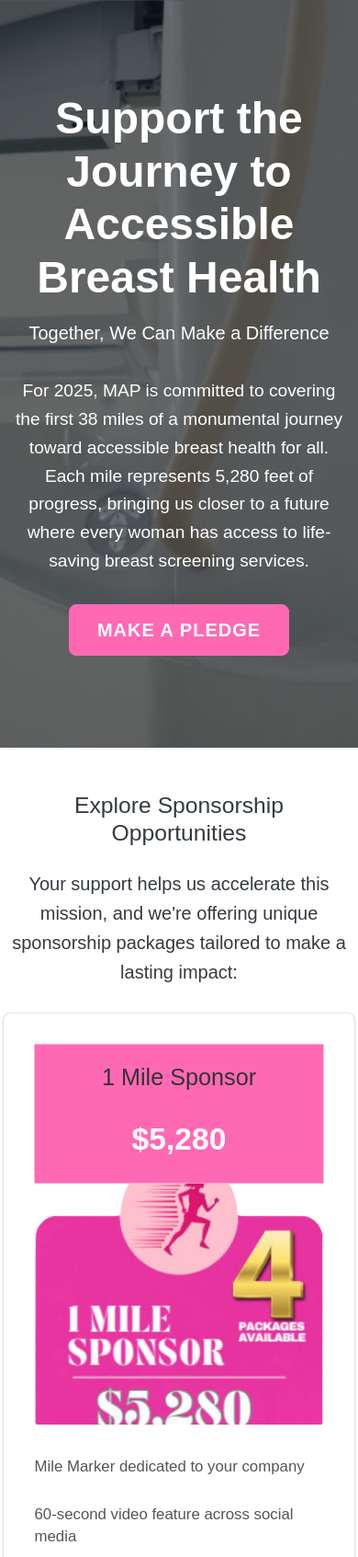
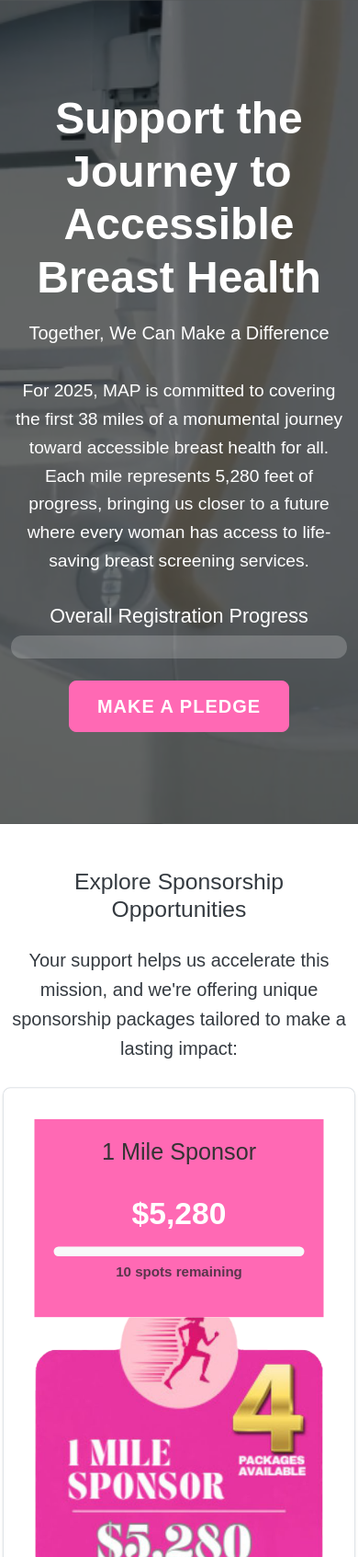
Before and after one commit to salutethegenius/map-bahamas-breast-cancer-platform, a Flask app: page / in a window 390 px wide. Shown: the part 66-1759 px from the top of the page at 92% size. Run offline with Flask 3, Linux system fonts and the light colour scheme; data that the repository does not hold is empty.

Commit message:
Agent query: Please verify the following: 1. Is the Black Friday spots remaining display removed? 2. Is the 1 Mile Package showing spots remaining? 3. Is the overall progress bar visible in the hero section?

```diff
--- a/static/css/style.css
+++ b/static/css/style.css
@@ -404,4 +404,20 @@ body {
     .package-card {
         margin-bottom: 20px;
     }
+.overall-progress {
+    max-width: 600px;
+    margin: 0 auto;
 }
+
+.overall-progress .progress {
+    height: 25px;
+    border-radius: 12px;
+    background-color: rgba(255, 255, 255, 0.2);
+}
+
+.overall-progress .progress-bar {
+    font-size: 14px;
+    line-height: 25px;
+    font-weight: bold;
+}
+}
--- a/templates/index.html
+++ b/templates/index.html
@@ -8,6 +8,15 @@
                 <h1>Support the Journey to Accessible Breast Health</h1>
                 <p class="lead">Together, We Can Make a Difference</p>
                 <p class="hero-description">For 2025, MAP is committed to covering the first 38 miles of a monumental journey toward accessible breast health for all. Each mile represents 5,280 feet of progress, bringing us closer to a future where every woman has access to life-saving breast screening services.</p>
+                <div class="overall-progress mt-4 mb-4">
+                    <h4 class="text-white">Overall Registration Progress</h4>
+                    <div class="progress">
+                        <div class="progress-bar bg-success" role="progressbar"
+                             style="width: {{ ((package_stats['one_mile'] + package_stats['half_mile'] + package_stats['quarter_mile'] + package_stats['black_friday']) / 38) * 100 }}%">
+                            {{ package_stats['one_mile'] + package_stats['half_mile'] + package_stats['quarter_mile'] + package_stats['black_friday'] }}/38 Miles Sponsored
+                        </div>
+                    </div>
+                </div>
                 <a href="{{ url_for('register') }}" class="btn btn-primary btn-lg">Make A Pledge</a>
             </div>
         </div>
@@ -25,6 +34,14 @@
                     <div class="package-header">
                         <h3>1 Mile Sponsor</h3>
                         <div class="price">$5,280</div>
+                        <div class="registration-progress mt-2">
+                            <div class="progress">
+                                <div class="progress-bar" role="progressbar"
+                                     style="width: {{ (package_stats['one_mile'] / 10) * 100 }}%">
+                                </div>
+                            </div>
+                            <small class="text-muted">{{ 10 - package_stats['one_mile'] }} spots remaining</small>
+                        </div>
                     </div>
                     <div class="package-image">
                         <img src="{{ url_for('static', filename='images/one-mile.png') }}" alt="1 Mile Package">
@@ -87,11 +104,7 @@
                                      style="width: {{ ((10 - black_friday_remaining) / 10) * 100 }}%">
                                 </div>
                             </div>
-                            {% if black_friday_remaining > 0 %}
-                                <small class="text-success">{{ black_friday_remaining }} spots remaining!</small>
-                            {% else %}
-                                <small class="text-danger">Sold Out!</small>
-                            {% endif %}
+
                         </div>
                     </div>
                     <div class="package-image">
```
